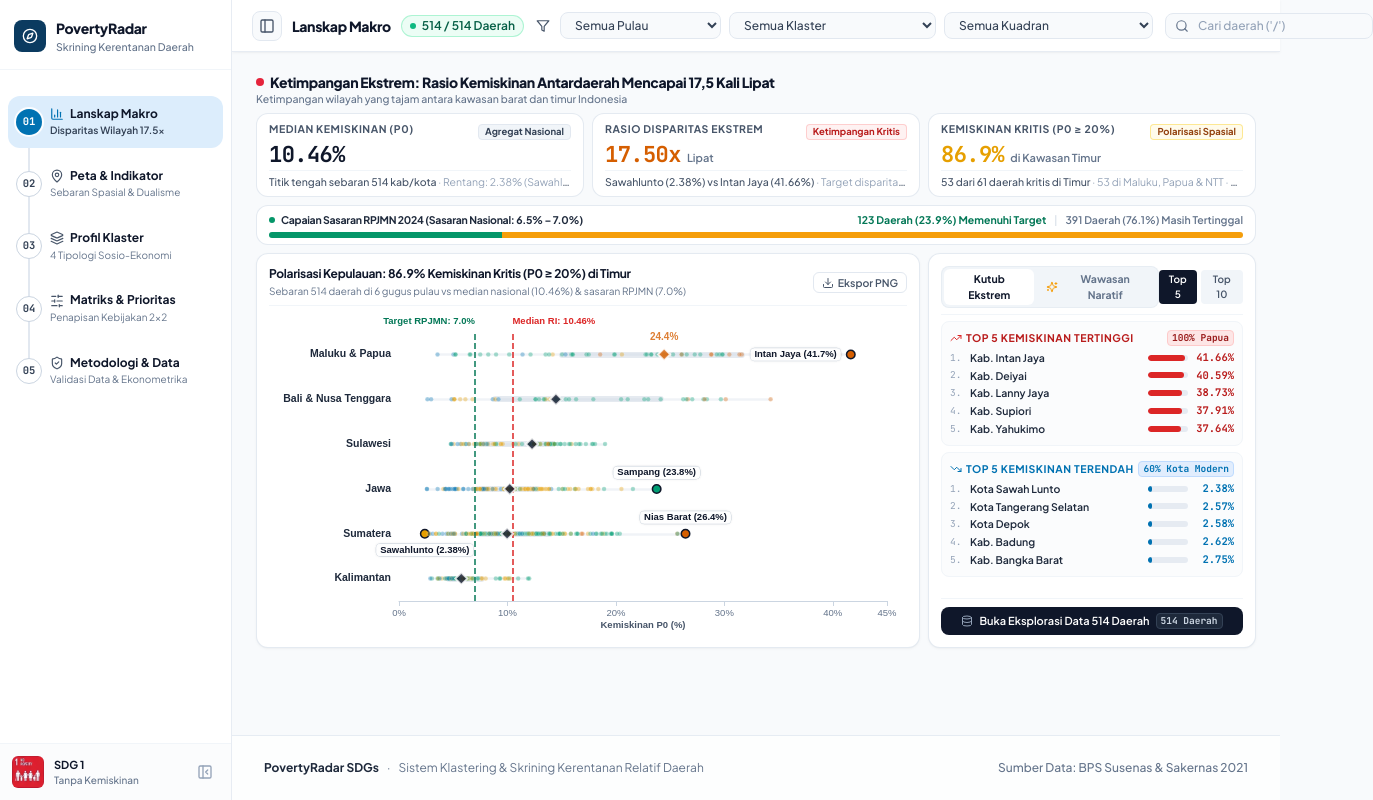
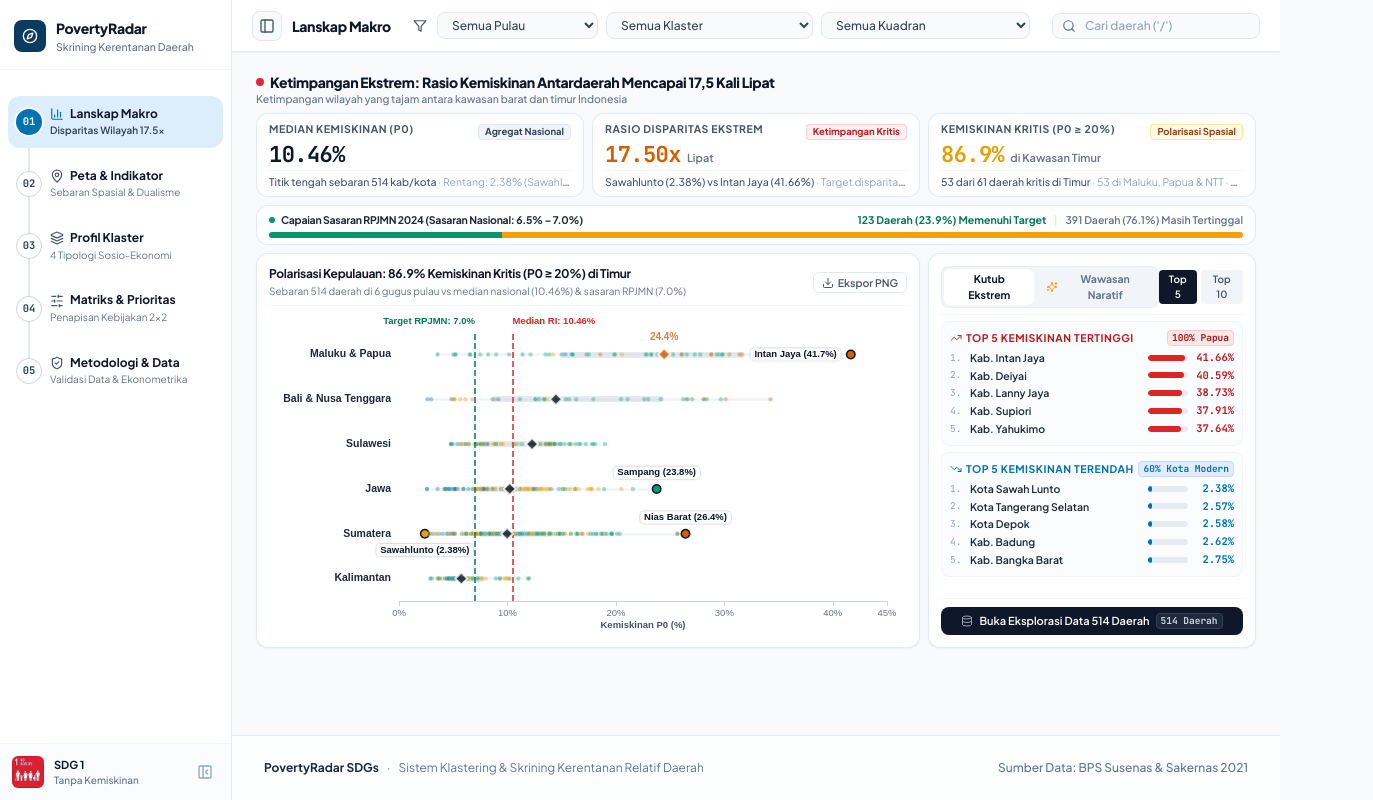
Before and after one commit to Arfiadi/poverty-radar, a React (Vite) app in the folder dashboard/: page / in a window 1280 px wide. Shown: the whole page, 1373 px wide, since content can reach past the window. Built offline with nearby package versions, Linux system fonts and the light colour scheme.

Commit message:
style(dashboard): remove 514/514 scope count badge from top bar

```diff
--- a/dashboard/src/components/layout/TopBar.tsx
+++ b/dashboard/src/components/layout/TopBar.tsx
@@ -69,36 +69,11 @@ export const TopBar: React.FC<TopBarProps> = ({ totalDistricts, filteredCount })
     ? QUADRANTS.find(q => q.id === selectedQuadrant)
     : null;
 
-  // Sample status tone calculation
-  const getSampleBadgeStyle = () => {
-    if (filteredCount < 30) {
-      return {
-        container: 'bg-rose-50 text-rose-800 border-rose-200/90 font-bold',
-        dot: 'bg-rose-500',
-        note: 'Sampel Terbatas (<30)'
-      };
-    }
-    if (filteredCount < totalDistricts) {
-      return {
-        container: 'bg-amber-50 text-amber-800 border-amber-200/90 font-semibold',
-        dot: 'bg-amber-500',
-        note: 'Sub-sampel'
-      };
-    }
-    return {
-      container: 'bg-emerald-50 text-emerald-800 border-emerald-200/90 font-semibold',
-      dot: 'bg-emerald-500',
-      note: 'Total Nasional'
-    };
-  };
-
-  const sampleStyle = getSampleBadgeStyle();
-
   return (
     <div className="sticky top-0 z-30 flex flex-col shadow-subtle select-none">
       {/* Primary Top Bar Row */}
       <header className="h-[52px] bg-surface/95 backdrop-blur-md border-b border-slate-200/80 px-4 sm:px-5 flex items-center justify-between gap-3">
-        {/* Left: Sidebar Toggle + Current Act Title & Scope Count */}
+        {/* Left: Sidebar Toggle + Current Act Title */}
         <div className="flex items-center space-x-2.5 min-w-0 shrink-0">
           <button
             onClick={toggleSidebar}
@@ -120,15 +95,6 @@ export const TopBar: React.FC<TopBarProps> = ({ totalDistricts, filteredCount })
           <h1 className="text-xs sm:text-sm font-extrabold text-slate-900 tracking-tight truncate">
             {currentItem.label}
           </h1>
-
-          {/* Sample Size Indicator Badge */}
-          <span
-            className={`inline-flex items-center px-2 py-0.5 rounded-full text-xs shrink-0 border ${sampleStyle.container}`}
-            title={`Cakupan data yang aktif dianalisis: ${filteredCount} dari ${totalDistricts} daerah (${sampleStyle.note})`}
-          >
-            <span className={`w-1.5 h-1.5 rounded-full mr-1.5 ${sampleStyle.dot}`}></span>
-            {filteredCount} / {totalDistricts} Daerah
-          </span>
         </div>
 
         {/* Center: Global Filter Dropdowns */}
```
